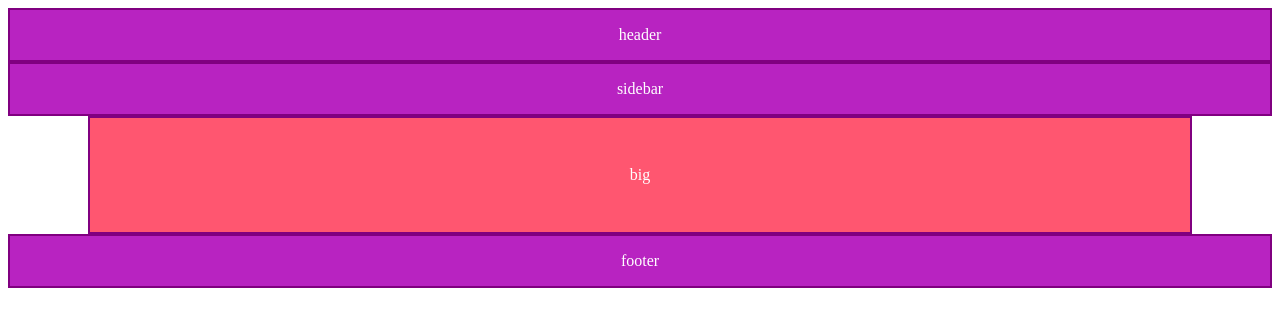
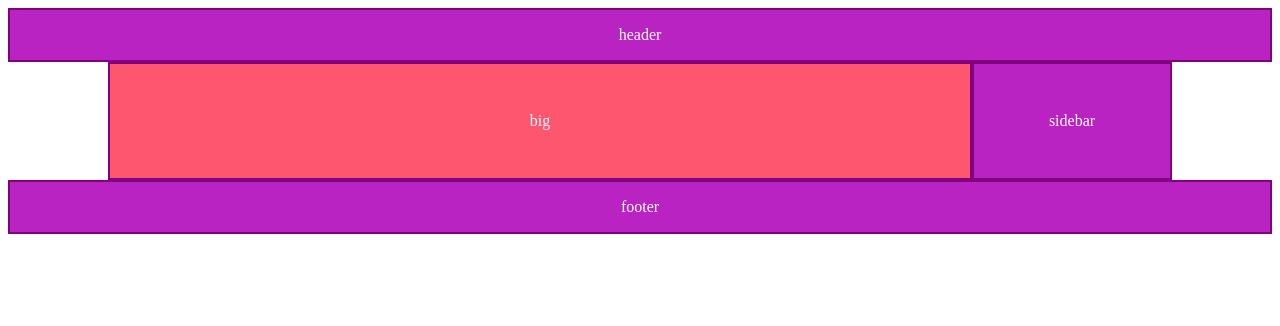
Before and after one commit to nathanlao/my_responsive_website_learning_path, a plain HTML site: page 07. CSSGrid/07.3 GridAreas/index.html in a window 1280 px wide. Drawn offline with Linux system fonts and the light colour scheme.

Commit message:
use of minmax()

```diff
--- a/07. CSSGrid/07.3 GridAreas/style.css
+++ b/07. CSSGrid/07.3 GridAreas/style.css
@@ -2,21 +2,21 @@
     display: grid;
     grid-template-columns: 5em auto 5em;
     grid-template-areas:
-      "sidebar header header"
-      "sidebar content content"
-      "sidebar footer footer";
-}
+      "header header header"
+      ". content ."
+      ". sidebar ."
+      "footer footer footer"
+  }
 
-@media (min-width:600px) {
+  @media (min-width: 600px) {
     .grid {
-        grid-template-columns: 5em auto auto auto 5em ;
-        grid-template-areas:
-            "header header header header header"
-            "sidebar sidebar sidebar sidebar sidebar"
-            ". content content content ."
-            "footer footer footer footer footer";
+      grid-template-columns: 100px minmax(200px, 100%) minmax(100px, 200px) 100px;
+      grid-template-areas:
+        "header header header header"
+        ". content sidebar ."
+        "footer footer footer footer";
     }
-}
+  }
 
 .header {
     grid-area: header;
```
Also changed, not shown: 1 other file.
